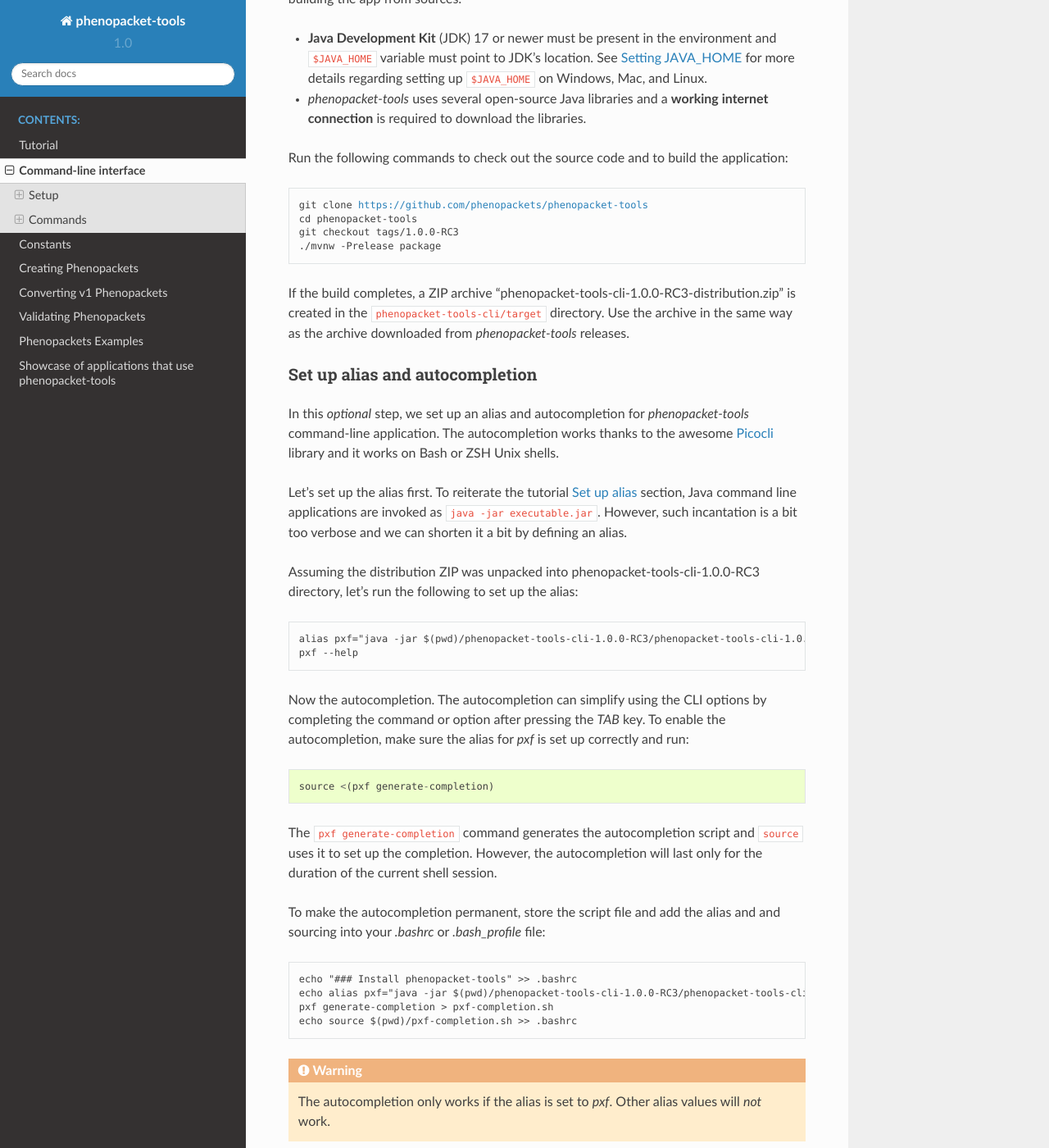
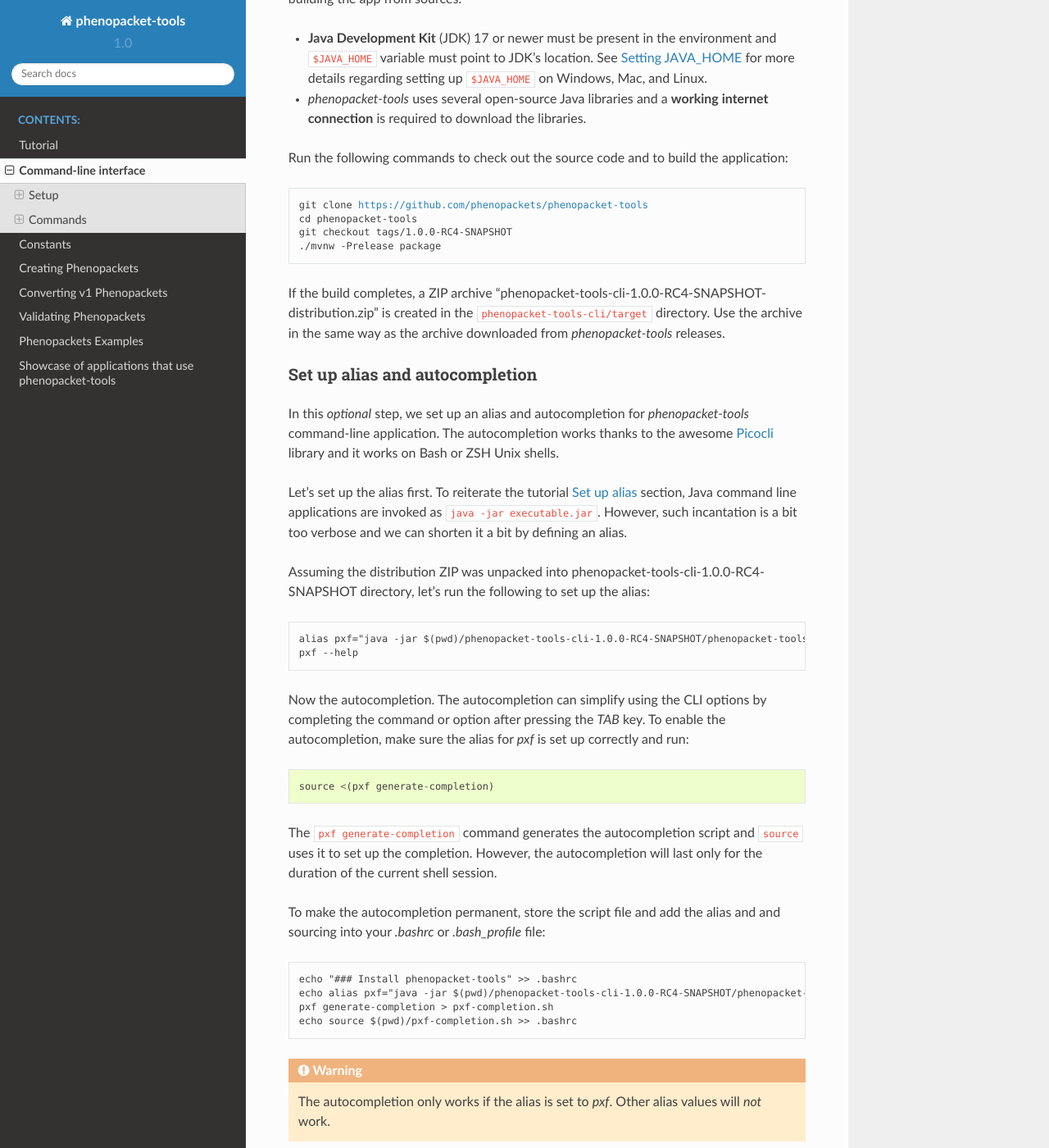
Before and after one commit to phenopackets/phenopacket-tools, a Sphinx documentation site: the page built from docs/cli.rst, in a window 1280 px wide and 1400 px high, scrolled down 838 px. Shown: the whole window at 82% size. Built offline with Sphinx 7.4.7 and the Read the Docs theme 2.0.0, drawn with Linux system fonts in a browser that asks for light colours.

Commit message:
Next development iteration `v1.0.0-RC4-SNAPSHOT`.
Signed-off-by: Daniel Danis <daniel.gordon.danis@protonmail.com>

```diff
--- a/docs/conf.py
+++ b/docs/conf.py
@@ -33,7 +33,7 @@
 # The short X.Y version.
 version = '1.0'
 # The full version, including alpha/beta/rc tags.
-release = '1.0.0-RC3'
+release = '1.0.0-RC4-SNAPSHOT'
 
 # -- General configuration ---------------------------------------------------
 # https://www.sphinx-doc.org/en/master/usage/configuration.html#general-configuration
--- a/pom.xml
+++ b/pom.xml
@@ -6,7 +6,7 @@
 
     <groupId>org.phenopackets.phenopackettools</groupId>
     <artifactId>phenopacket-tools</artifactId>
-    <version>1.0.0-RC3</version>
+    <version>1.0.0-RC4-SNAPSHOT</version>
 
     <name>Phenopacket-tools</name>
     <description>An app and library for building, conversion and validation of GA4GH Phenopackets</description>
```
Also changed, not shown: 9 other files.
